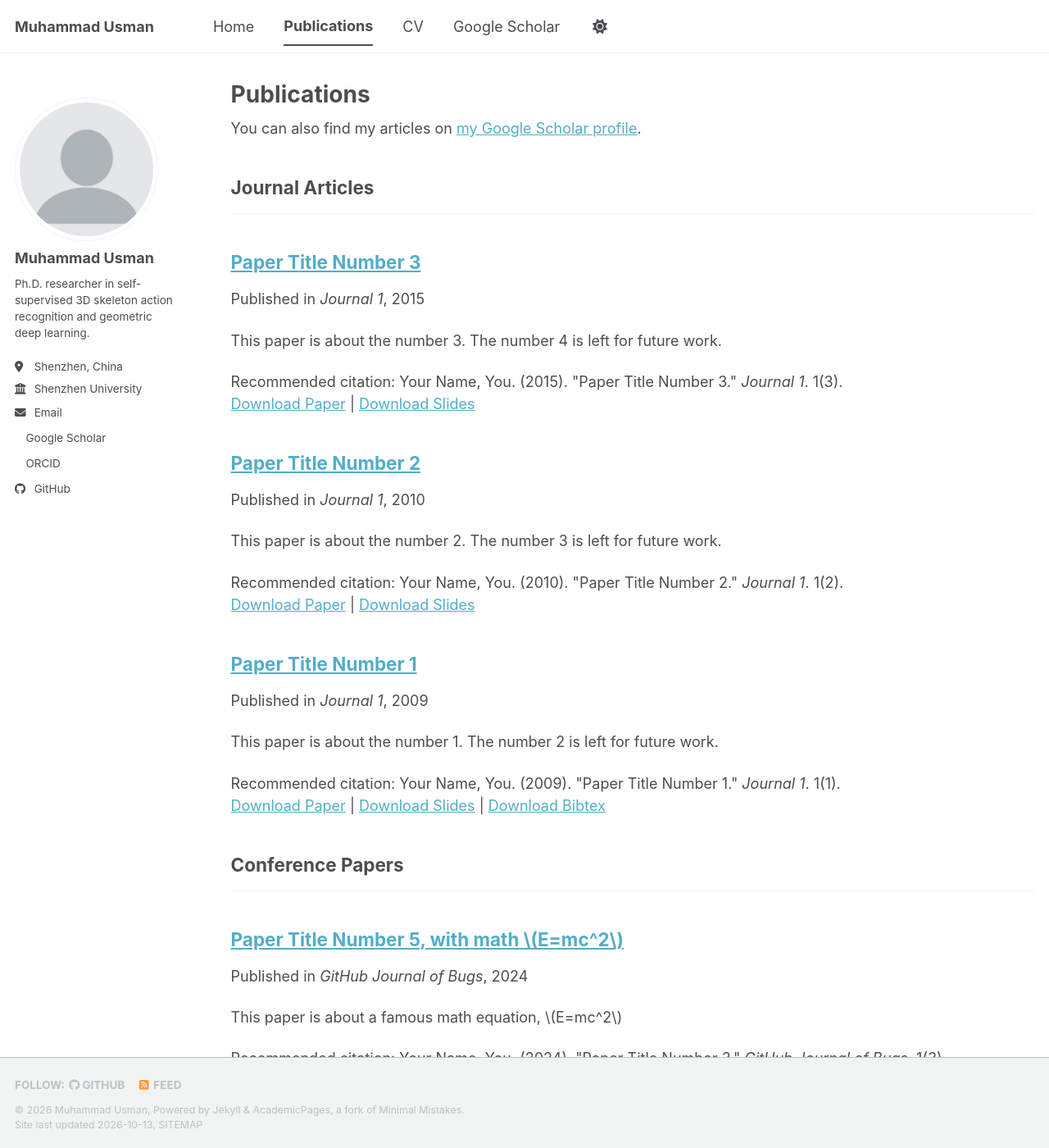
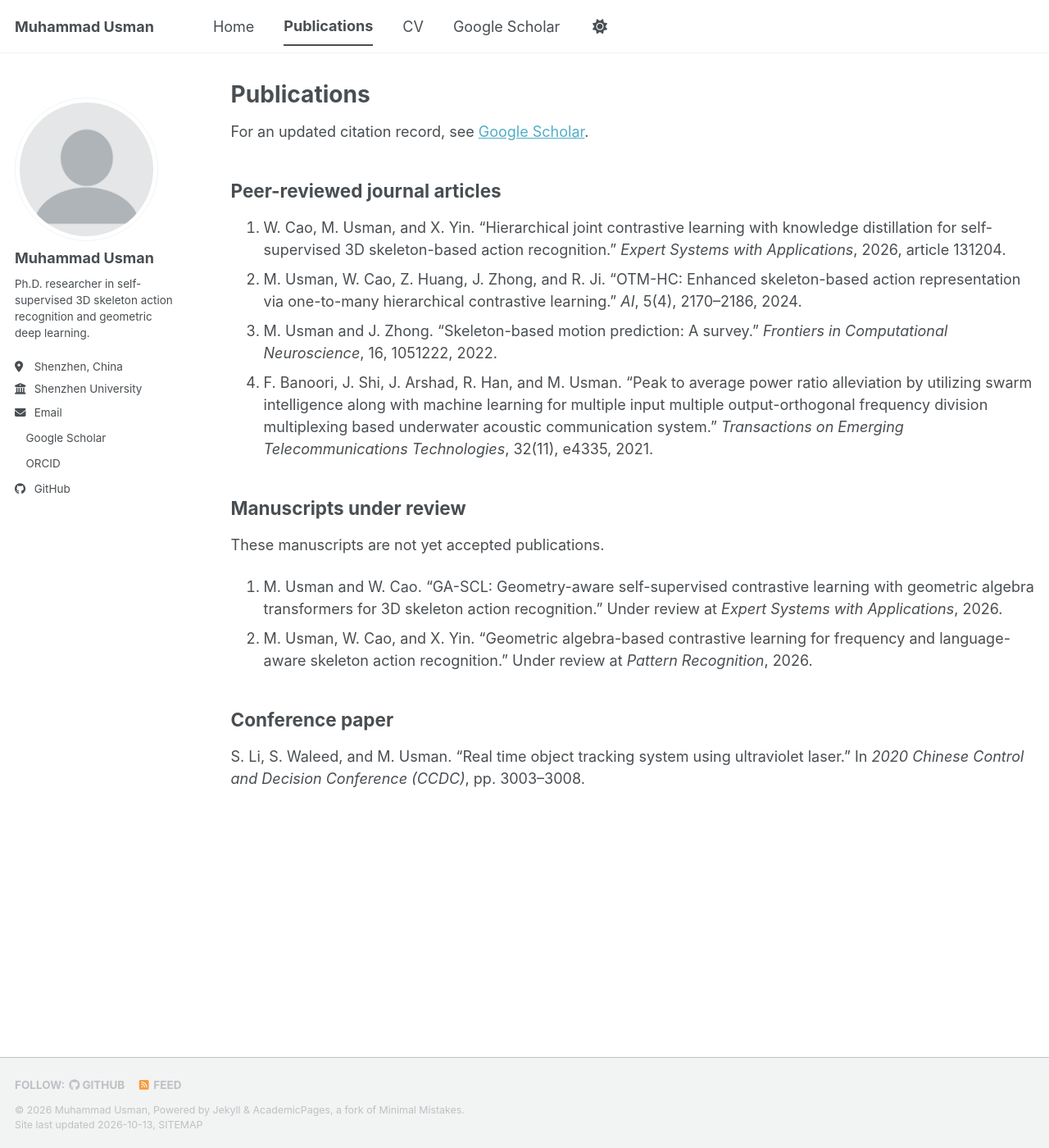
Before and after one commit to usmanszu/usmanszu.github.io, a Jekyll site: the page built from _pages/publications.html, in a window 1280 px wide and 1400 px high. Shown: the whole window at 82% size. Built offline with Jekyll 4.4.1, drawn with Linux system fonts in a browser that asks for light colours; a style sheet for code colours, icons or effects is not loaded; some of the changed text lies outside the part shown.

Commit message:
Replace sample publications page with actual publication record

```diff
--- a/_pages/publications.html
+++ b/_pages/publications.html
@@ -5,29 +5,22 @@ permalink: /publications/
 author_profile: true
 ---
 
-{% if site.author.googlescholar %}
-  <div class="wordwrap">You can also find my articles on <a href="{{site.author.googlescholar}}">my Google Scholar profile</a>.</div>
-{% endif %}
+<p>For an updated citation record, see <a href="https://scholar.google.com/citations?user=tYJWV8UAAAAJ&hl=en">Google Scholar</a>.</p>
 
-{% include base_path %}
+<h2>Peer-reviewed journal articles</h2>
+<ol>
+<li>W. Cao, M. Usman, and X. Yin. “Hierarchical joint contrastive learning with knowledge distillation for self-supervised 3D skeleton-based action recognition.” <em>Expert Systems with Applications</em>, 2026, article 131204.</li>
+<li>M. Usman, W. Cao, Z. Huang, J. Zhong, and R. Ji. “OTM-HC: Enhanced skeleton-based action representation via one-to-many hierarchical contrastive learning.” <em>AI</em>, 5(4), 2170–2186, 2024.</li>
+<li>M. Usman and J. Zhong. “Skeleton-based motion prediction: A survey.” <em>Frontiers in Computational Neuroscience</em>, 16, 1051222, 2022.</li>
+<li>F. Banoori, J. Shi, J. Arshad, R. Han, and M. Usman. “Peak to average power ratio alleviation by utilizing swarm intelligence along with machine learning for multiple input multiple output-orthogonal frequency division multiplexing based underwater acoustic communication system.” <em>Transactions on Emerging Telecommunications Technologies</em>, 32(11), e4335, 2021.</li>
+</ol>
 
-<!-- New style rendering if publication categories are defined -->
-{% if site.publication_category %}
-  {% for category in site.publication_category  %}
-    {% assign title_shown = false %}
-    {% for post in site.publications reversed %}
-      {% if post.category != category[0] %}
-        {% continue %}
-      {% endif %}
-      {% unless title_shown %}
-        <h2>{{ category[1].title }}</h2><hr />
-        {% assign title_shown = true %}
-      {% endunless %}
-      {% include archive-single.html %}
-    {% endfor %}
-  {% endfor %}
-{% else %}
-  {% for post in site.publications reversed %}
-    {% include archive-single.html %}
-  {% endfor %}
-{% endif %}
+<h2>Manuscripts under review</h2>
+<p>These manuscripts are not yet accepted publications.</p>
+<ol>
+<li>M. Usman and W. Cao. “GA-SCL: Geometry-aware self-supervised contrastive learning with geometric algebra transformers for 3D skeleton action recognition.” Under review at <em>Expert Systems with Applications</em>, 2026.</li>
+<li>M. Usman, W. Cao, and X. Yin. “Geometric algebra-based contrastive learning for frequency and language-aware skeleton action recognition.” Under review at <em>Pattern Recognition</em>, 2026.</li>
+</ol>
+
+<h2>Conference paper</h2>
+<p>S. Li, S. Waleed, and M. Usman. “Real time object tracking system using ultraviolet laser.” In <em>2020 Chinese Control and Decision Conference (CCDC)</em>, pp. 3003–3008.</p>
```
